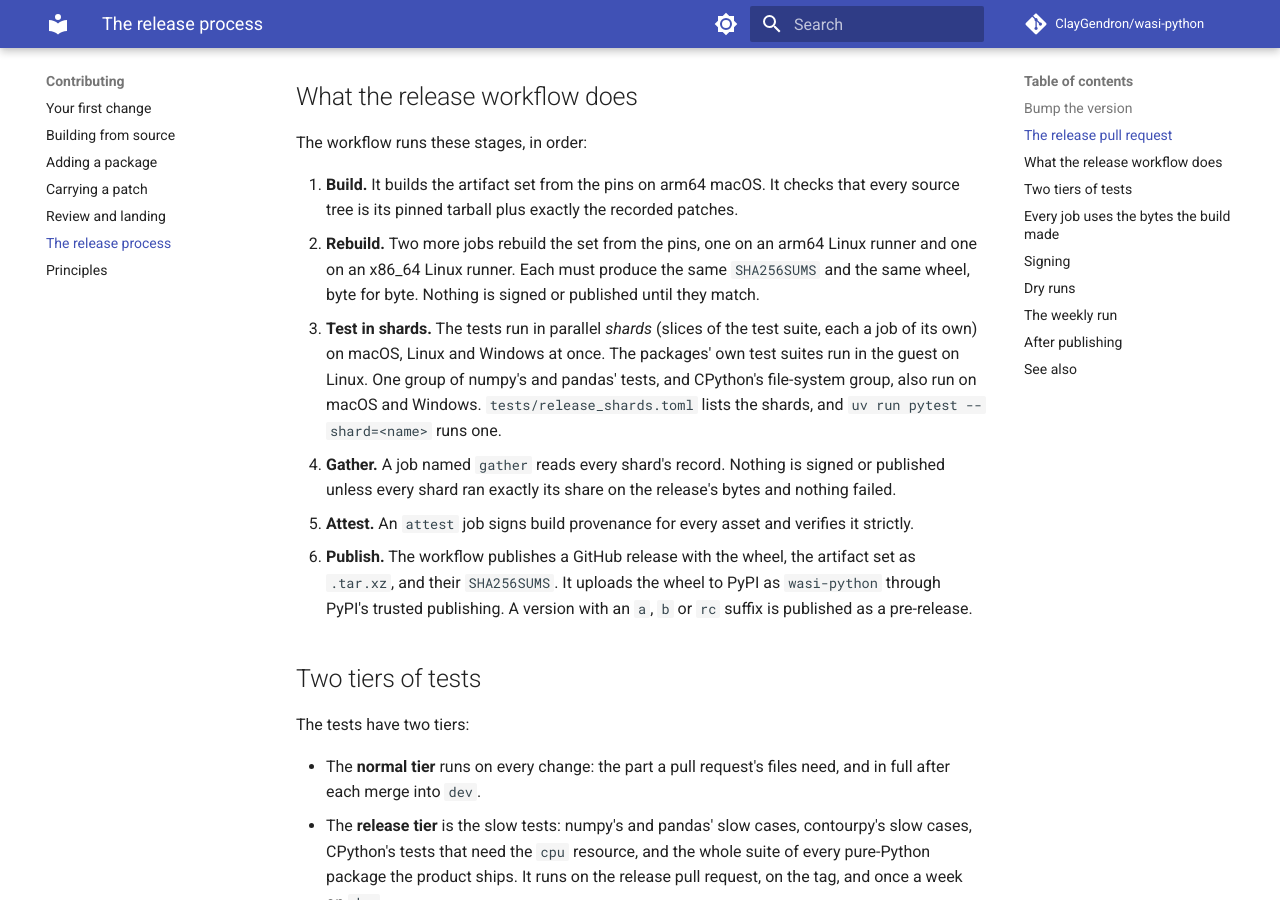
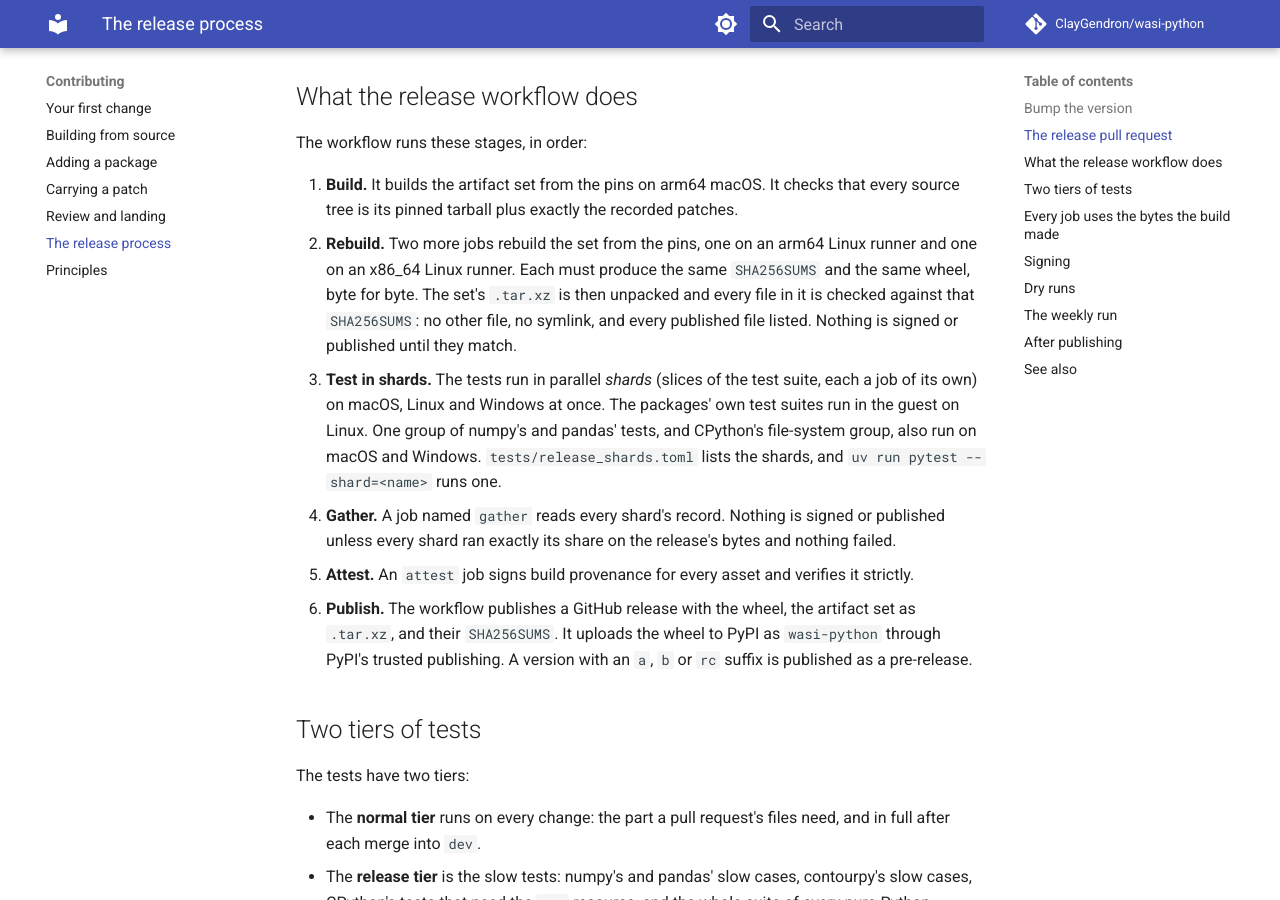
Before and after one commit to ClayGendron/wasi-python, an MkDocs documentation site: the page built from docs/contributing/release-process.md, in a window 1280 px wide and 900 px high, scrolled down 1071 px. Built offline with MkDocs 1.6.1 and Material for MkDocs 9.7.7, drawn with Linux system fonts in a browser that asks for light colours; comment, search, counter and statistics services are not loaded.

Commit message:
136: the documents: the CHANGELOG's 0.1.1 section, and the build, pinning and release pages
Co-Authored-By: Claude Opus 5.5 <noreply@anthropic.com>
Claude-Session: https://claude.ai/code/session_01FZg7sj9WydizfDe18oakTT

```diff
--- a/docs/contributing/release-process.md
+++ b/docs/contributing/release-process.md
@@ -31,7 +31,7 @@ The release pull request and the weekly run are being set up. Until they are in
 The workflow runs these stages, in order:
 
 1. **Build.** It builds the artifact set from the pins on arm64 macOS. It checks that every source tree is its pinned tarball plus exactly the recorded patches.
-2. **Rebuild.** Two more jobs rebuild the set from the pins, one on an arm64 Linux runner and one on an x86_64 Linux runner. Each must produce the same `SHA256SUMS` and the same wheel, byte for byte. Nothing is signed or published until they match.
+2. **Rebuild.** Two more jobs rebuild the set from the pins, one on an arm64 Linux runner and one on an x86_64 Linux runner. Each must produce the same `SHA256SUMS` and the same wheel, byte for byte. The set's `.tar.xz` is then unpacked and every file in it is checked against that `SHA256SUMS`: no other file, no symlink, and every published file listed. Nothing is signed or published until they match.
 3. **Test in shards.** The tests run in parallel *shards* (slices of the test suite, each a job of its own) on macOS, Linux and Windows at once. The packages' own test suites run in the guest on Linux. One group of numpy's and pandas' tests, and CPython's file-system group, also run on macOS and Windows. `tests/release_shards.toml` lists the shards, and `uv run pytest --shard=<name>` runs one.
 4. **Gather.** A job named `gather` reads every shard's record. Nothing is signed or published unless every shard ran exactly its share on the release's bytes and nothing failed.
 5. **Attest.** An `attest` job signs build provenance for every asset and verifies it strictly.
```
Also changed, not shown: CHANGELOG.md (+1 -0 lines), docs/contributing/building.md (+1 -1 lines), docs/explanation/pinned-releases-and-patches.md (+1 -1 lines).
